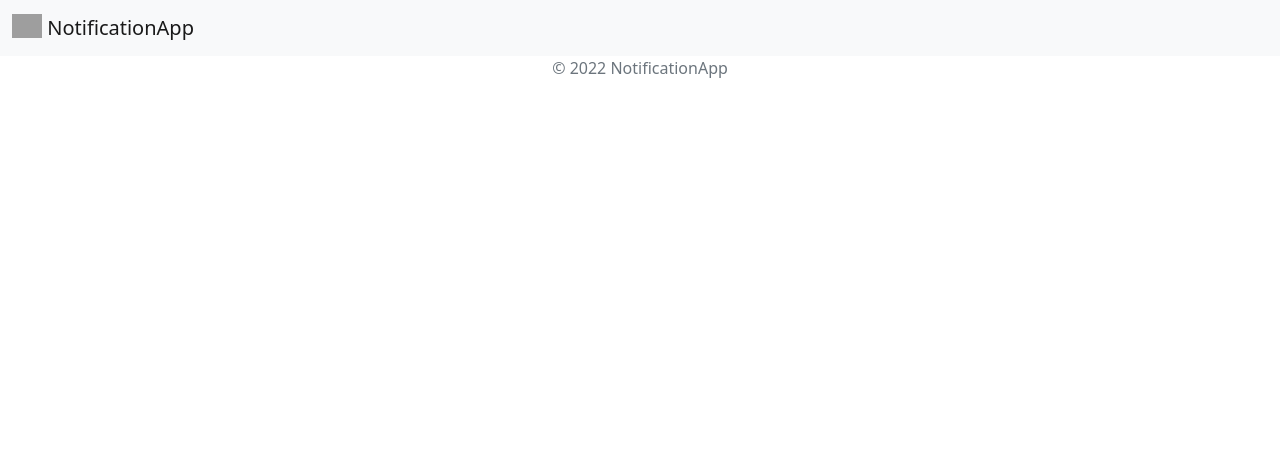
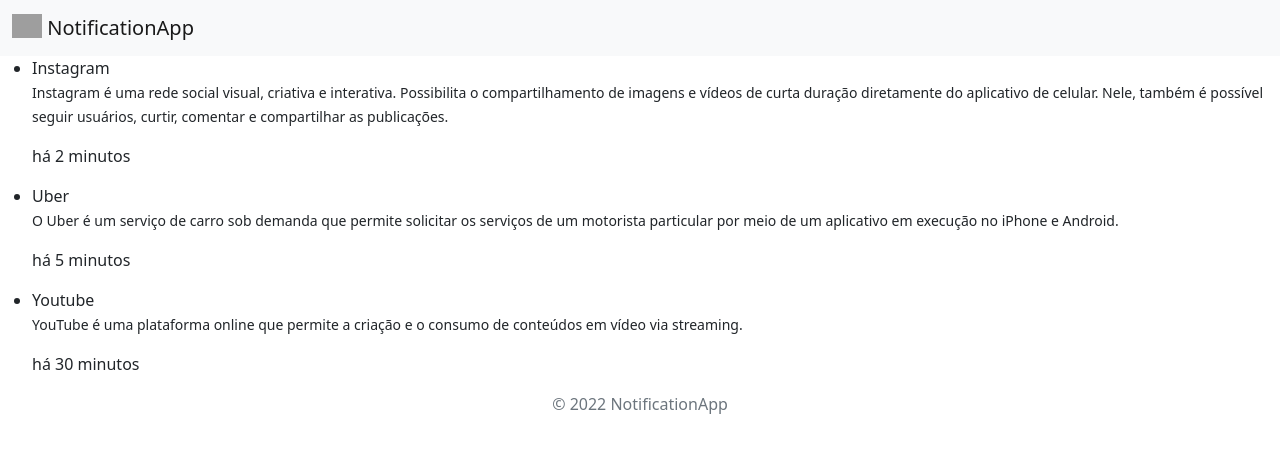
Before and after one commit to GitdoPedro/Semana8-DevinHouse, an Angular app: page / in a window 1280 px wide. Shown: the top 452 px of the page. Built offline with nearby package versions, Linux system fonts and the light colour scheme; grey boxes are pictures that could not be loaded.

Commit message:
Exercicio 8

```diff
--- a/src/app/app.component.html
+++ b/src/app/app.component.html
@@ -1,6 +1,12 @@
 <ntap-header></ntap-header>
 
 <main>
-
+<ul>
+    <li *ngFor="let notificacao of notificacoes">
+        {{notificacao.titulo}}
+        <p><small>{{notificacao.subtitulo}}</small></p>
+        <p>{{notificacao.data}}</p>
+    </li>
+</ul>
 </main>
 <ntap-footer></ntap-footer>
--- a/src/app/app.component.ts
+++ b/src/app/app.component.ts
@@ -1,4 +1,6 @@
 import { Component } from '@angular/core';
+import { NOTIFICACOES } from './constants/notificacoes';
+
 
 @Component({
   selector: 'ntap-root',
@@ -8,24 +10,6 @@
 export class AppComponent {
   title = 'estrutura-projeto';
 
-  notificacoes = [
-    {
-      titulo : 'Instagram',
-      subtitulo: 'Instagram é uma rede social visual, criativa e interativa. Possibilita o compartilhamento de imagens e vídeos de curta duração diretamente do aplicativo de celular. Nele, também é possível seguir usuários, curtir, comentar e compartilhar as publicações.',
-      data : 'há 2 minutos'
-    },
-
-    {
-      titulo : 'Uber',
-      subtitulo: 'O Uber é um serviço de carro sob demanda que permite solicitar os serviços de um motorista particular por meio de um aplicativo em execução no iPhone e Android.',
-      data : 'há 5 minutos'
-    },
-
-    {
-      titulo : 'Youtube',
-      subtitulo: 'YouTube é uma plataforma online que permite a criação e o consumo de conteúdos em vídeo via streaming.',
-      data : 'há 30 minutos'
-    }
-  ]
+  notificacoes = NOTIFICACOES;
 
 }
--- /dev/null
+++ b/src/app/constants/notificacoes.ts
@@ -0,0 +1,19 @@
+export const NOTIFICACOES  = [
+    {
+      titulo : 'Instagram',
+      subtitulo: 'Instagram é uma rede social visual, criativa e interativa. Possibilita o compartilhamento de imagens e vídeos de curta duração diretamente do aplicativo de celular. Nele, também é possível seguir usuários, curtir, comentar e compartilhar as publicações.',
+      data : 'há 2 minutos'
+    },
+
+    {
+      titulo : 'Uber',
+      subtitulo: 'O Uber é um serviço de carro sob demanda que permite solicitar os serviços de um motorista particular por meio de um aplicativo em execução no iPhone e Android.',
+      data : 'há 5 minutos'
+    },
+
+    {
+      titulo : 'Youtube',
+      subtitulo: 'YouTube é uma plataforma online que permite a criação e o consumo de conteúdos em vídeo via streaming.',
+      data : 'há 30 minutos'
+    }
+  ]
--- a/src/app/header/header.component.html
+++ b/src/app/header/header.component.html
@@ -3,7 +3,7 @@
     <nav class="navbar navbar-light bg-light">
       <div class="container-fluid">
         <a class="navbar-brand" href="#">
-          <img src="https://m.media-amazon.com/images/I/51K4bzCIe3L.png" alt="" width="30" height="24" class="d-inline-block align-text-top">
+          <img [src]="urlLogo" alt="" width="30" height="24" class="d-inline-block align-text-top">
           NotificationApp
         </a>
       </div>
--- a/src/app/header/header.component.ts
+++ b/src/app/header/header.component.ts
@@ -6,5 +6,6 @@
   styleUrls: ['./header.component.scss']
 })
 export class HeaderComponent {
+  urlLogo = 'https://m.media-amazon.com/images/I/51K4bzCIe3L.png';
 
 }
```
